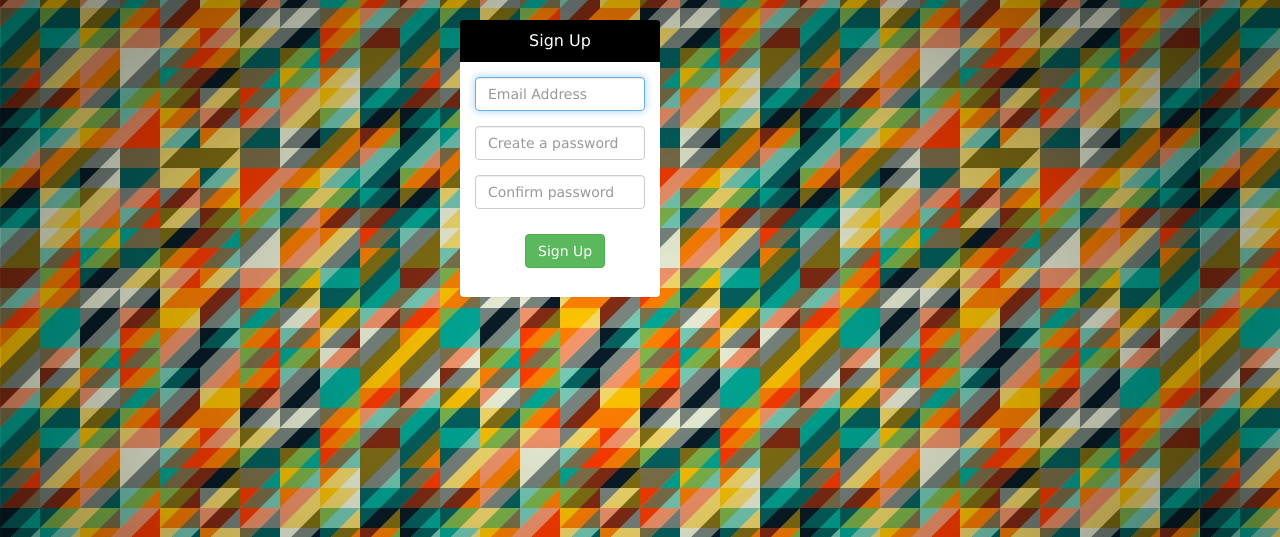
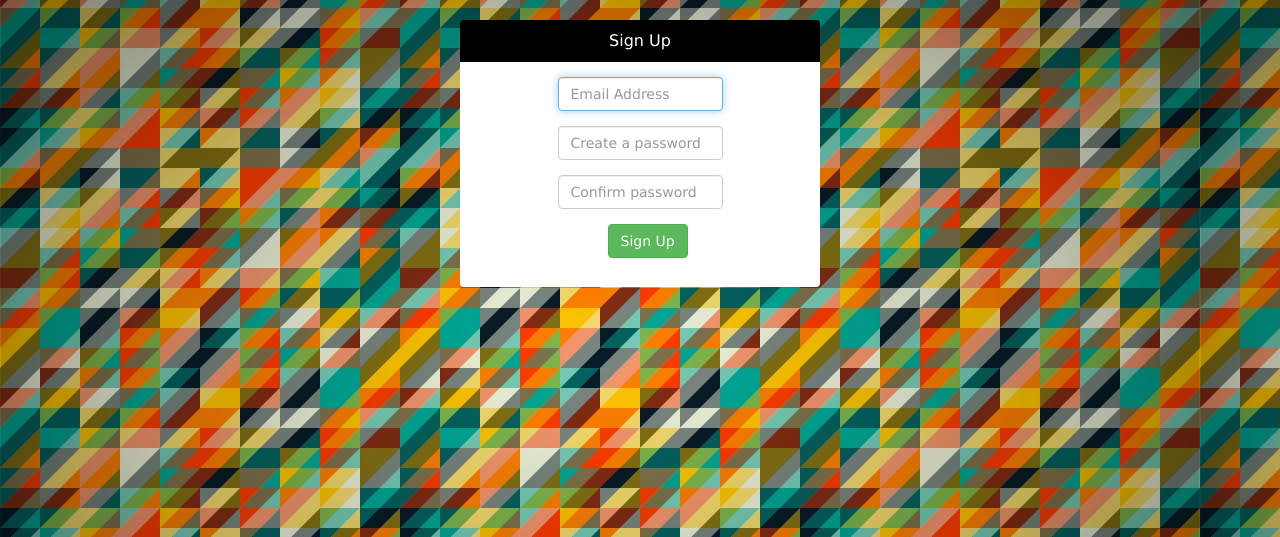
Before and after one commit to Andruxa0125/CS160, a Django app: page /signup/ in a window 1280 px wide. Shown: the part 52-589 px from the top of the page. Run offline with Django 3.2, Linux system fonts and the light colour scheme; some libraries are stand-ins or nearby versions.

Commit message:
fixed spacing for forms

```diff
--- a/backend/static/css/login_form.css
+++ b/backend/static/css/login_form.css
@@ -1,6 +1,3 @@
-.panel-default{
-  width:200px!important;
-}
 
 .btn-success{
   margin-left: 50px;
@@ -14,6 +11,24 @@
   border: 2px solid #000!important;
 }
 
+.bs-component{
+  width: 50%;
+  margin: 0 auto;
+}
+
+.panel-default{
+  width:100%!important;
+}
+
+p{
+  width: 50%!important;
+margin: 0 auto!important;
+}
+
+.login-panel{
+  width:100%!important;
+}
+
 td, th{
   padding-bottom:15px!important;
 }
```
